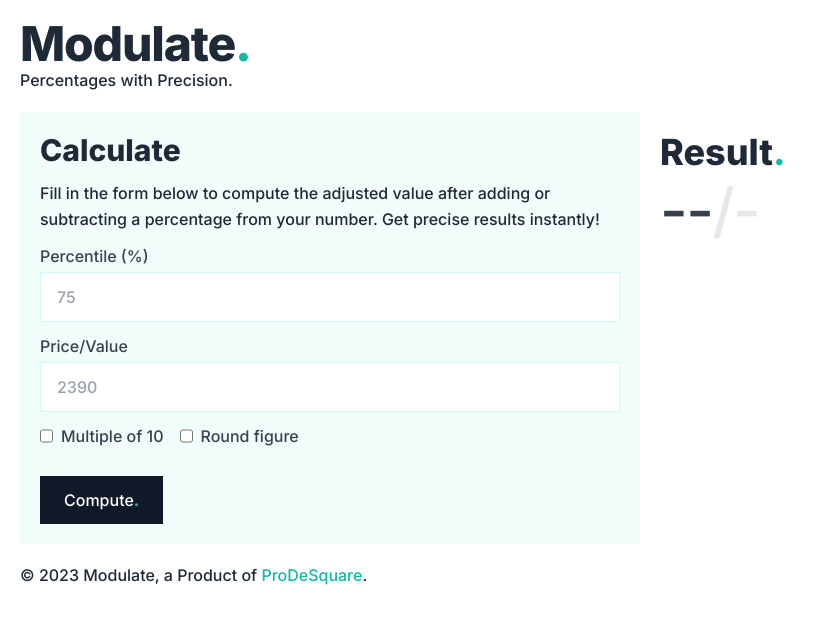
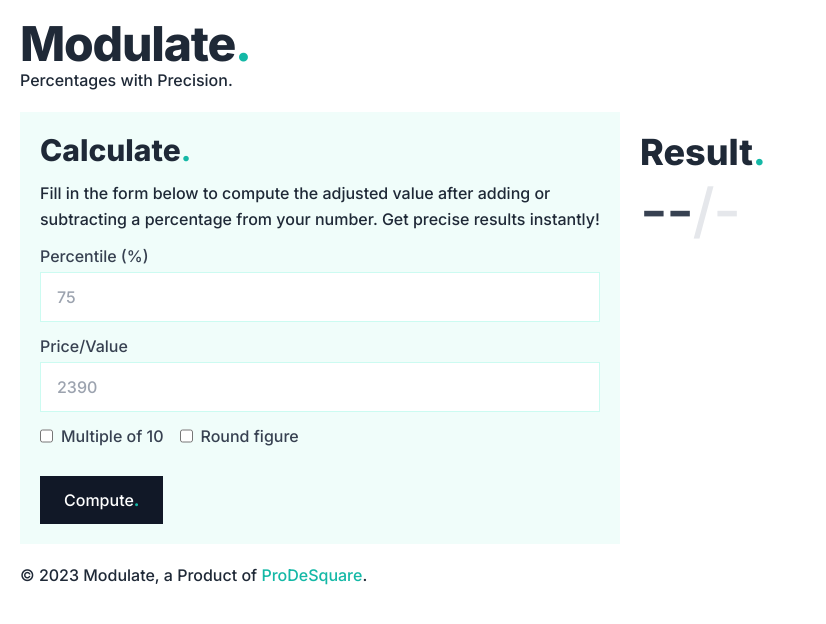
Before and after one commit to ProDeSquare/modulate, a React (Vite) app: page / in a window 1280 px wide. Shown: the top 624 px of the page, without its empty margins (0-826 px from the left). Built offline with nearby package versions, Linux system fonts and the light colour scheme.

Commit message:
form moved inside container

```diff
--- a/src/components/pages/Home.tsx
+++ b/src/components/pages/Home.tsx
@@ -96,9 +96,11 @@ const Home = () => {
 
   return (
     <>
-      <section className="p-5 bg-teal-50 flex-1 md:w-6/12">
+      <section className="flex-1 md:w-6/12">
+        <div className="p-5 bg-teal-50">
           <h3 className="text-2xl md:text-3xl font-bold border-b border-teal-100 md:border-none pb-1 md:pb-0">
             Calculate
+            <span className="text-teal-500">.</span>
           </h3>
 
           <p className="my-3 leading-relaxed">
@@ -179,6 +181,7 @@ const Home = () => {
               </div>
             </form>
           </div>
+        </div>
       </section>
 
       <div className="flex-1 p-5 md:w-6/12">
```
Lines whose indentation alone changed are shown as unchanged.
